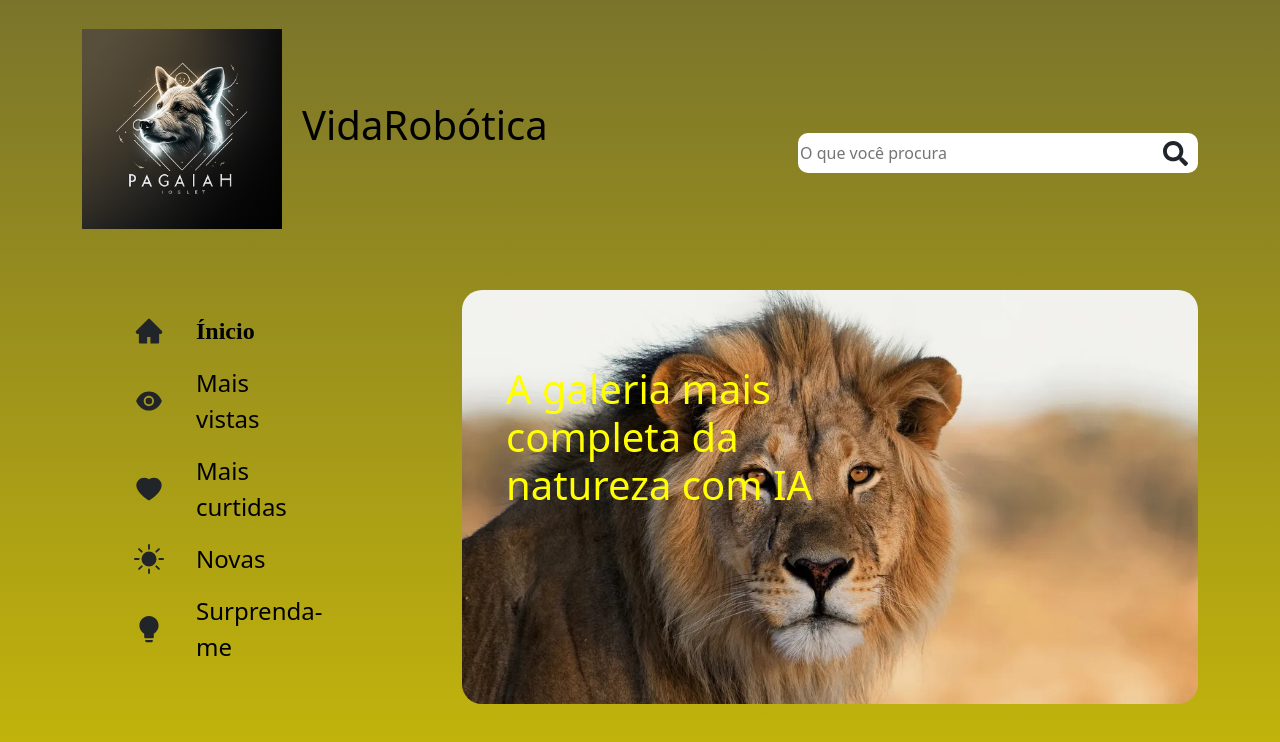
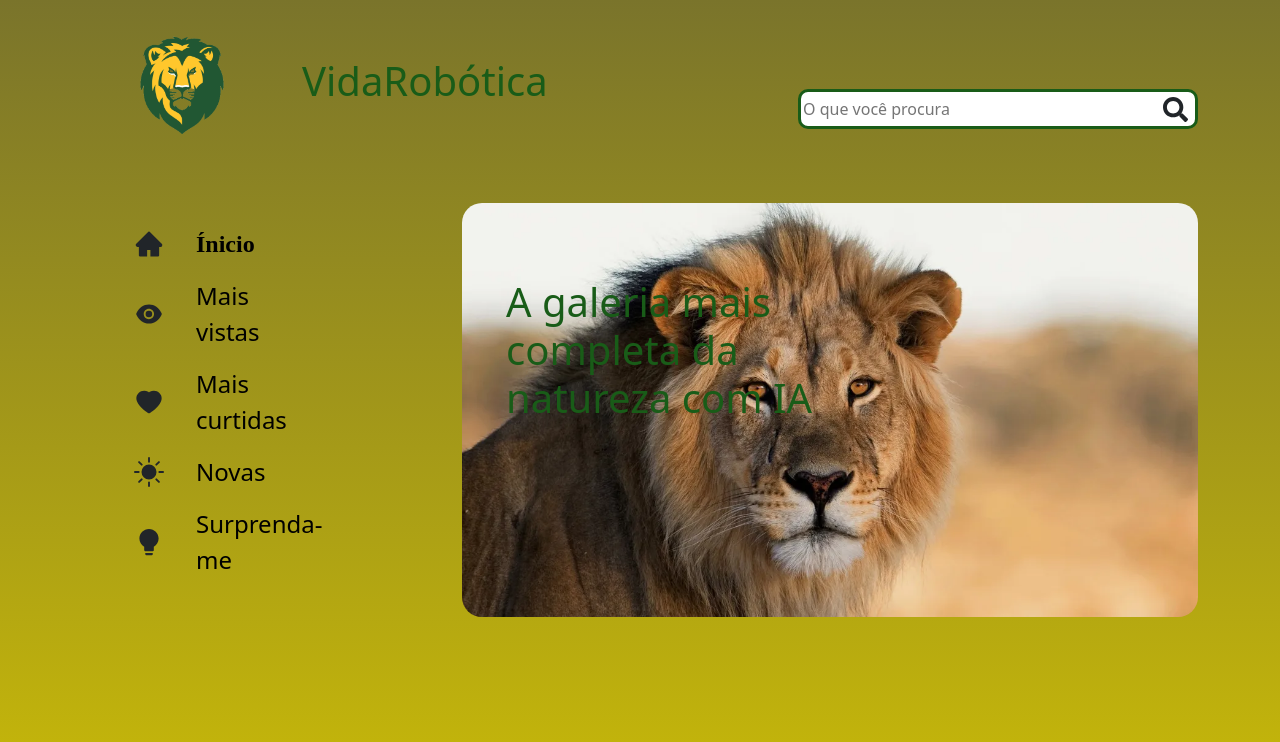
Before and after one commit to Arttutu/galeria-vida, a React (Create React App) app: page / in a window 1280 px wide. Shown: the top 742 px of the page. Built offline with nearby package versions, Linux system fonts and the light colour scheme.

Commit message:
colocando fonte e logo

```diff
--- a/src/componentes/Cabecalho/Cabecalho.module.scss
+++ b/src/componentes/Cabecalho/Cabecalho.module.scss
@@ -3,18 +3,19 @@
 }
 .title_logo {
   margin-left: 20px;
+  color: #195c18;
 }
 
 .botao_pesquisa {
   width: 400px;
   height: 40px;
-  border: none;
+  border: 3px solid #195c18;
   box-sizing: border-box;
   border-radius: 10px;
   transition: 0.5s;
 }
 .botao_pesquisa:hover {
-  border: 4px solid white;
+  border: 4px solid #fff;
 }
 .icone_pesquisar {
   position: relative;
--- a/src/paginas/PaginaInicial/paginaInicial.module.scss
+++ b/src/paginas/PaginaInicial/paginaInicial.module.scss
@@ -8,7 +8,7 @@
     h1 {
       position: absolute;
       z-index: 1;
-      color: yellow;
+      color: #195c18;
       font-size: 2.5rem;
       width: 401px;
       height: 144px;
--- a/src/styles/estilosGlobais.scss
+++ b/src/styles/estilosGlobais.scss
@@ -1,7 +1,20 @@
+@import-normalize;
+@import url("https://fonts.googleapis.com/css2?family=Roboto+Mono:wght@700&display=swap");
 body {
   margin: 0;
   padding: 0;
   min-height: 100vh;
   background-image: linear-gradient(#7a742b, #c7b809);
   box-sizing: border-box;
+  font-family: "Roboto Mono", monospace;
 }
+body::-webkit-scrollbar {
+  width: 3px;
+}
+body::-webkit-scrollbar-thumb {
+  background-color: #7a742b;
+  border-radius: 20px;
+}
+body::-webkit-scrollbar-track {
+  background: linear-gradient(#7a742b, #c7b809);
+}
```
Also changed, not shown: src/componentes/Cabecalho/logo.png.
